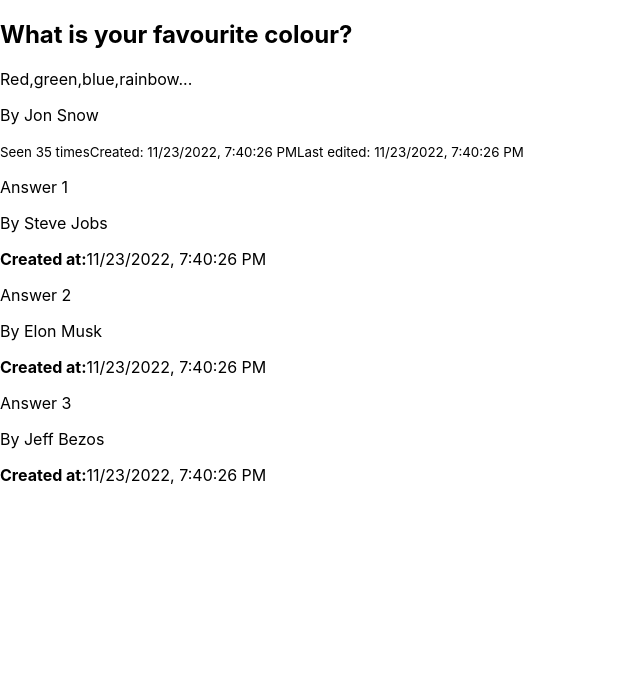
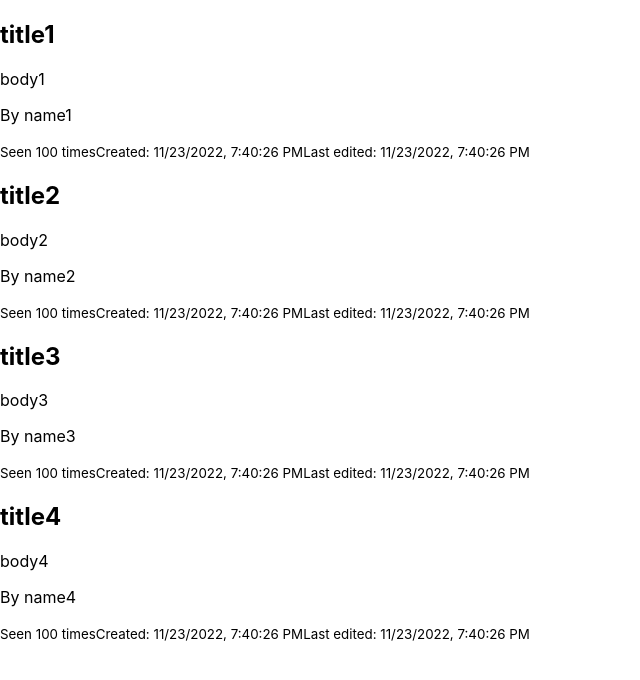
Before and after one commit to CodeCoreYVR/react_client_sept2022, a React (Create React App) app: page / in a window 1280 px wide. Shown: the top 680 px of the page, without its empty margins (0-640 px from the left). Built offline with nearby package versions, Linux system fonts and the light colour scheme.

Commit message:
react state add QuestionIndexPage

```diff
--- /dev/null
+++ b/src/components/QuestionIndexPage.js
@@ -0,0 +1,29 @@
+import QuestionDetails from './QuestionDetails';
+
+const QuestionIndexPage = () => {
+    const data = [
+        { title: "title1", body: "body1", author: { full_name: "name1" }, view_count: 100, created_at: new Date(), updated_at: new Date() },
+        { title: "title2", body: "body2", author: { full_name: "name2" }, view_count: 100, created_at: new Date(), updated_at: new Date() },
+        { title: "title3", body: "body3", author: { full_name: "name3" }, view_count: 100, created_at: new Date(), updated_at: new Date() },
+        { title: "title4", body: "body4", author: { full_name: "name4" }, view_count: 100, created_at: new Date(), updated_at: new Date() }
+    ]
+    return(
+        <div>
+            {
+                data.map((q, i) => {
+                    return <QuestionDetails
+                        key={i}
+                        title={q.title}
+                        body={q.body}
+                        author={q.author}
+                        view_count={q.view_count}
+                        created_at={q.created_at}
+                        updated_at={q.updated_at}
+                    />
+                })
+            }
+        </div>
+    )
+}
+
+export default QuestionIndexPage;
--- a/src/index.js
+++ b/src/index.js
@@ -5,7 +5,8 @@ import './index.css';
 import reportWebVitals from './reportWebVitals';
 // import QuestionDetails from './components/QuestionDetails';
 // import AnswerDetails from './components/AnswerDetails';
-import QuestionShowPage from './components/QuestionShowPage';
+// import QuestionShowPage from './components/QuestionShowPage';
+import QuestionIndexPage from './components/QuestionIndexPage';
 
 const root = ReactDOM.createRoot(document.getElementById('root'));
 root.render(
@@ -23,7 +24,8 @@ root.render(
   //We are removing strict mode for now
   //With JSX, we had to access the React element created, but with JSX and Babel we can
   //now write the component as a html tag
-  <QuestionShowPage/>
+  // <QuestionShowPage/>
+  <QuestionIndexPage/>
   //Note, with React and JSX, all tags must be closed properly
   //for example, an html self closing tag like <hr> might still work for regular html
   //but for React, it must be closed like <hr/> or <hr></hr>
```
